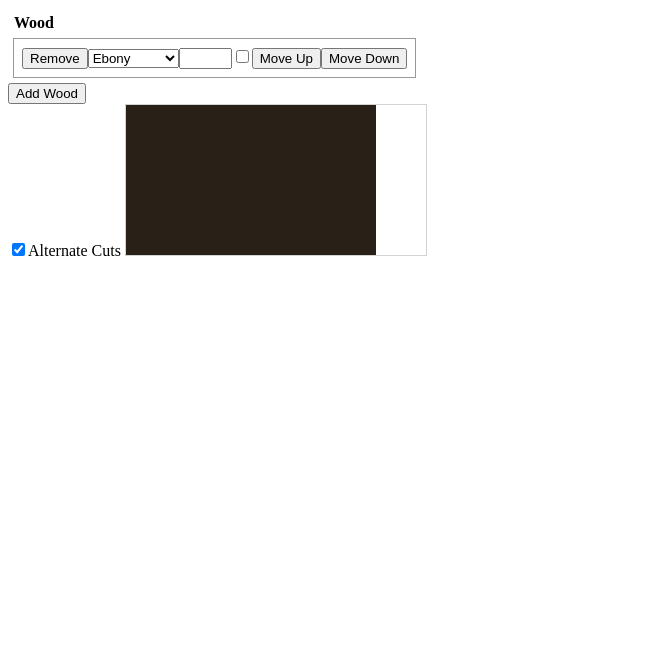
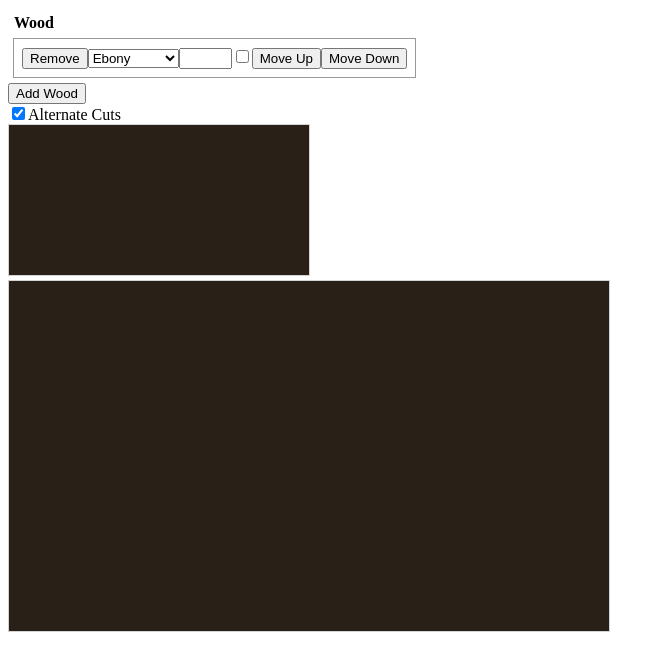
Before and after one commit to nickle8424/html_test, a plain HTML site: page index.html in a window 1280 px wide. Both pictures are taken after a click on the button "Move Up". Shown: the whole page, without its empty margins (0-665 px from the left). Drawn offline with nearby package versions, Linux system fonts and the light colour scheme.

Commit message:
adding cutting board move button functionality

```diff
--- a/app.js
+++ b/app.js
@@ -7,9 +7,13 @@ var woodColors = {
    "Purpleheart": "#AF0B7B",
    "Walnut": "#4B351A" };
 
-function drawGlueUp(){
+function drawCanvas(){
     var c = document.getElementById("glueUp");
     var ctx = c.getContext("2d");
+    var cb = document.getElementById("cboard");
+    var cbtx = cb.getContext("2d");
+
+
     var tbl = document.getElementById("wood_list");
     var row = tbl.getElementsByTagName("tr");
     var rowLength = row.length;
@@ -17,13 +21,24 @@ function drawGlueUp(){
     // add for loop
     var wood_rows = opt.length;
     var planks = []
+    var flip_chk_bx = document.getElementById("flip_chk_box");
 
     // Get number of planks
     var planksheight = Math.floor(150/wood_rows)
+    var cbheight = Math.floor(350/wood_rows)
     for (var i=0; i< wood_rows; i++){
         planks.push(opt[i].value);
         ctx.fillStyle = opt[i].value;
-        ctx.fillRect(0,i*planksheight, 250,planksheight);
+        ctx.fillRect(0,i*planksheight, 300,planksheight);
+
+        //if (flip_chk_bx){
+        //    var a;
+        //}
+        //else{
+            planks.push(opt[i].value);
+            cbtx.fillStyle = opt[i].value;
+            cbtx.fillRect(0,i*cbheight, 600,cbheight);
+        //}
     }
     //console.log(planks);
     //console.log(opt[0].options[opt.optionsIndex].text);
@@ -38,7 +53,7 @@ function addRow() {
     rm_button.onclick = remove_row;
 
     var select = document.createElement('select');
-    select.onchange = function(){drawGlueUp();};
+    select.onchange = function(){drawCanvas();};
     //select.className = "wood_opt";
     for(var key in woodColors){
         select.appendChild(new Option(key, woodColors[key]));
@@ -78,7 +93,7 @@ function addRow() {
     td.appendChild(dn_button);
     tr.appendChild(td);
     table.append(tr);
-    drawGlueUp();
+    drawCanvas();
 }
 
 function createTable() {
@@ -105,24 +120,24 @@ add_button.addEventListener("click", function() {
 function remove_row(){
     var i = this.parentNode.parentNode.rowIndex;
     document.getElementById("wood_list").deleteRow(i);
-    drawGlueUp()
+    drawCanvas()
 }
 
 function move_up(){
-    var idx = this.parentNode.parentNode.rowIndex;
-    var sct_idx = this.parentNode.parentNode.sectionRowIndex;
-    console.log(idx)
-    console.log(sct_idx)
-    console.log(this.parentNode.parentNode.cells)
-    console.log(this.parentNode.data)
-    //data1 = document.getElementById("wood_list").data(i);
-    //data2 = document.getElementById("wood_list").data(i+1);
+    var row = this.parentNode.parentNode;
+    var sibling = row.previousElementSibling;
+    var par = row.parentNode;
+    par.insertBefore(row, sibling);
+    drawCanvas()
 }
 
 function move_dn(){
-    var i = this.parentNode.parentNode.rowIndex;
-    //document.getElementById("wood_list").deleteRow(i);
+    var row = this.parentNode.parentNode;
+    var sibling = row.nextElementSibling;
+    var par = row.parentNode;
+    par.insertBefore(sibling, row);
+    drawCanvas()
 }
 
 
-//drawGlueUp()
+//drawCanvas()
--- a/index.html
+++ b/index.html
@@ -8,8 +8,9 @@
     <body>
         <table id="wood_list"> </table >
         <button id="add_wood" type="button"> Add Wood</button> </br>
-        <input id="flip_chk_box" type="checkbox" value="true" checked>Alternate Cuts</input>
-	    <canvas id="glueUp" width="300" height="150" style="border:1px solid #d3d3d3;"></canvas>
+        <input id="flip_chk_box" type="checkbox" value="true" checked>Alternate Cuts</input></br>
+	    <canvas id="glueUp" width="300" height="150" style="border:1px solid #d3d3d3;"></canvas></br>
+	    <canvas id="cboard" width="600" height="350" style="border:1px solid #d3d3d3;"></canvas>
         <script src="app.js"></script>
     </body>
 </html>
```
